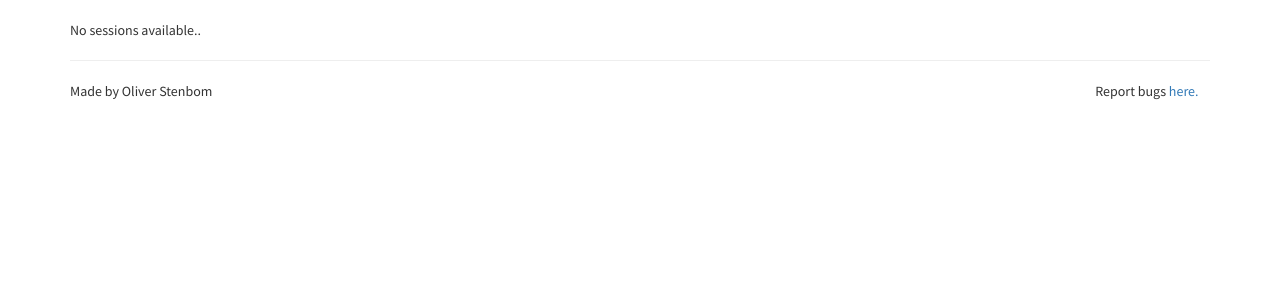
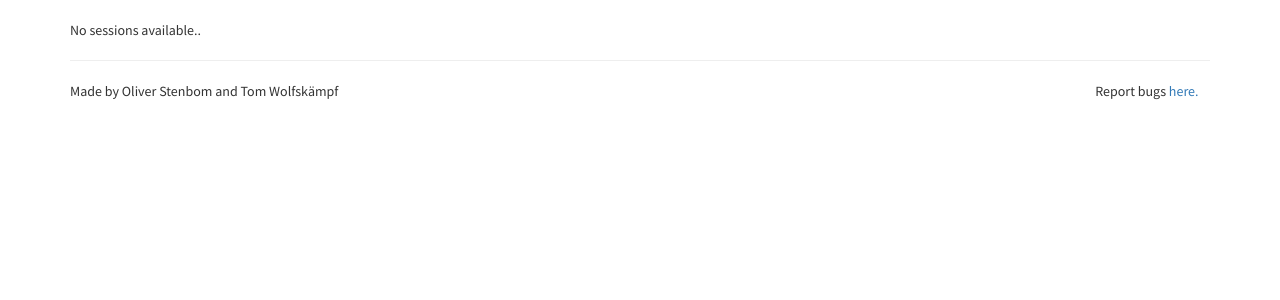
Before and after one commit to eyp-developers/resolutions, a Django app: page / in a window 1280 px wide. Shown: the part 52-352 px from the top of the page. Run offline with Django 3.2, Linux system fonts and the light colour scheme; data that the repository does not hold is empty; some libraries are stand-ins or nearby versions.

Commit message:
optimise loading speed by moving down external resources, add my name

```diff
--- a/res/templates/res/base.html
+++ b/res/templates/res/base.html
@@ -9,7 +9,6 @@
 
         {% load staticfiles %}
 
-        <link href='https://fonts.googleapis.com/css?family=Source+Sans+Pro:400,200italic,300,300italic,200,400italic,500,600,600italic,700,700italic,900,900italic&subset=latin,latin-ext' rel='stylesheet' type='text/css'>
         <link rel="apple-touch-icon" href="apple-touch-icon.png">
         <!-- Place favicon.ico in the root directory -->
 
@@ -60,7 +59,7 @@
       {% if not no_footer %}
       <hr>
       <footer>
-        <p style="float: left; width: 33%; text-align: left;">Made by Oliver Stenbom</p>
+        <p style="float: left; width: 33%; text-align: left;">Made by Oliver Stenbom and Tom Wolfskämpf</p>
         <p style="float: left; width: 33%; text-align: center;"></p>
         <p style="float: left; width: 33%; text-align: end;">Report bugs <a href="https://github.com/eyp-developers/resolutions/issues">here.</a></p>
       </footer>
@@ -70,6 +69,8 @@
         <script src="{% static 'res/js/jquery.min.js' %}" ></script>
         <script src="{% static 'res/js/bootstrap.min.js' %}" ></script>
         <script src="{% static 'res/js/main.js' %}" ></script>
+
+        <link href='https://fonts.googleapis.com/css?family=Source+Sans+Pro:400,200italic,300,300italic,200,400italic,500,600,600italic,700,700italic,900,900italic&subset=latin,latin-ext' rel='stylesheet' type='text/css'>
 
         {% block footer_scripts %}
         {% endblock %}
```
